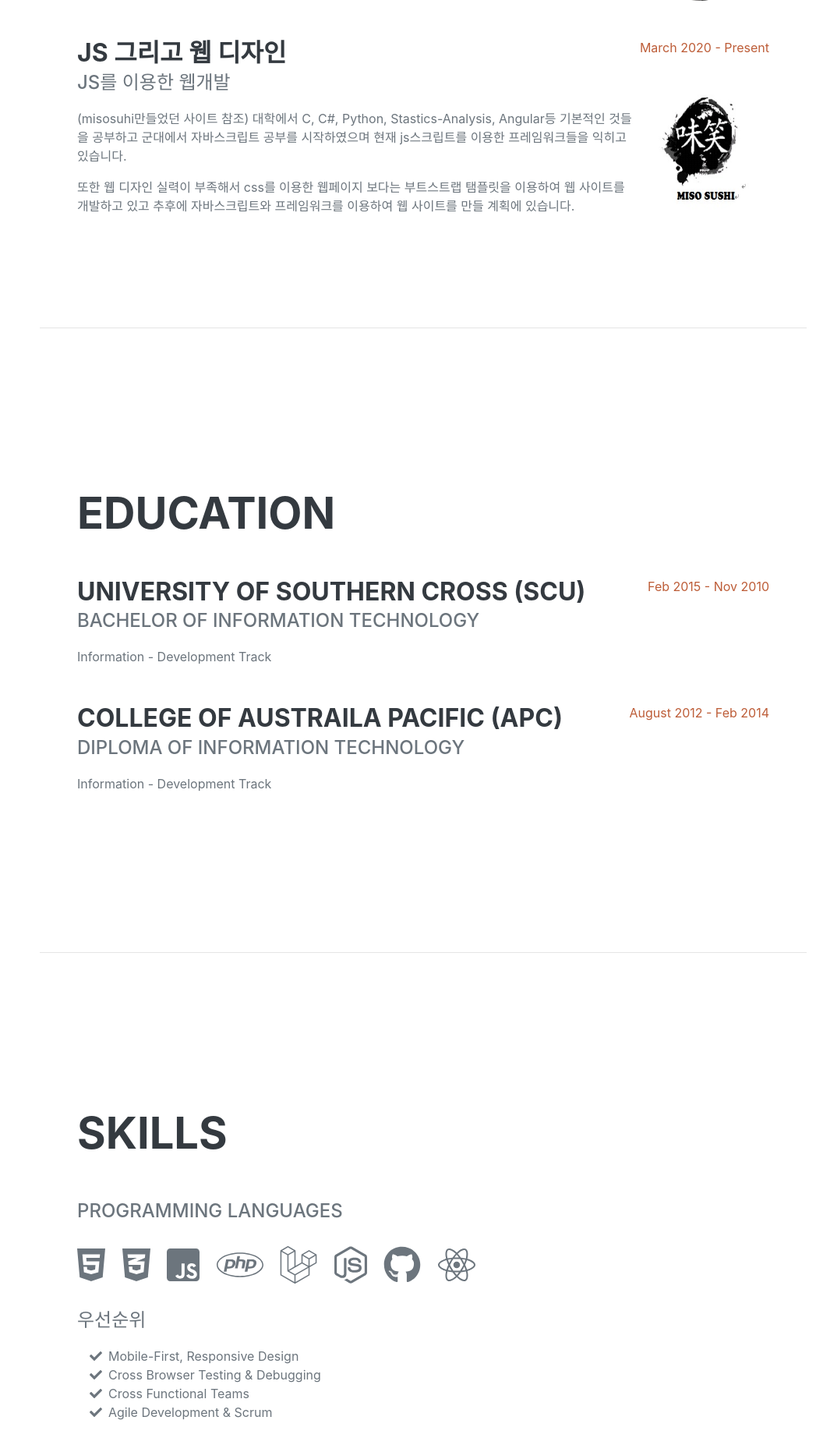
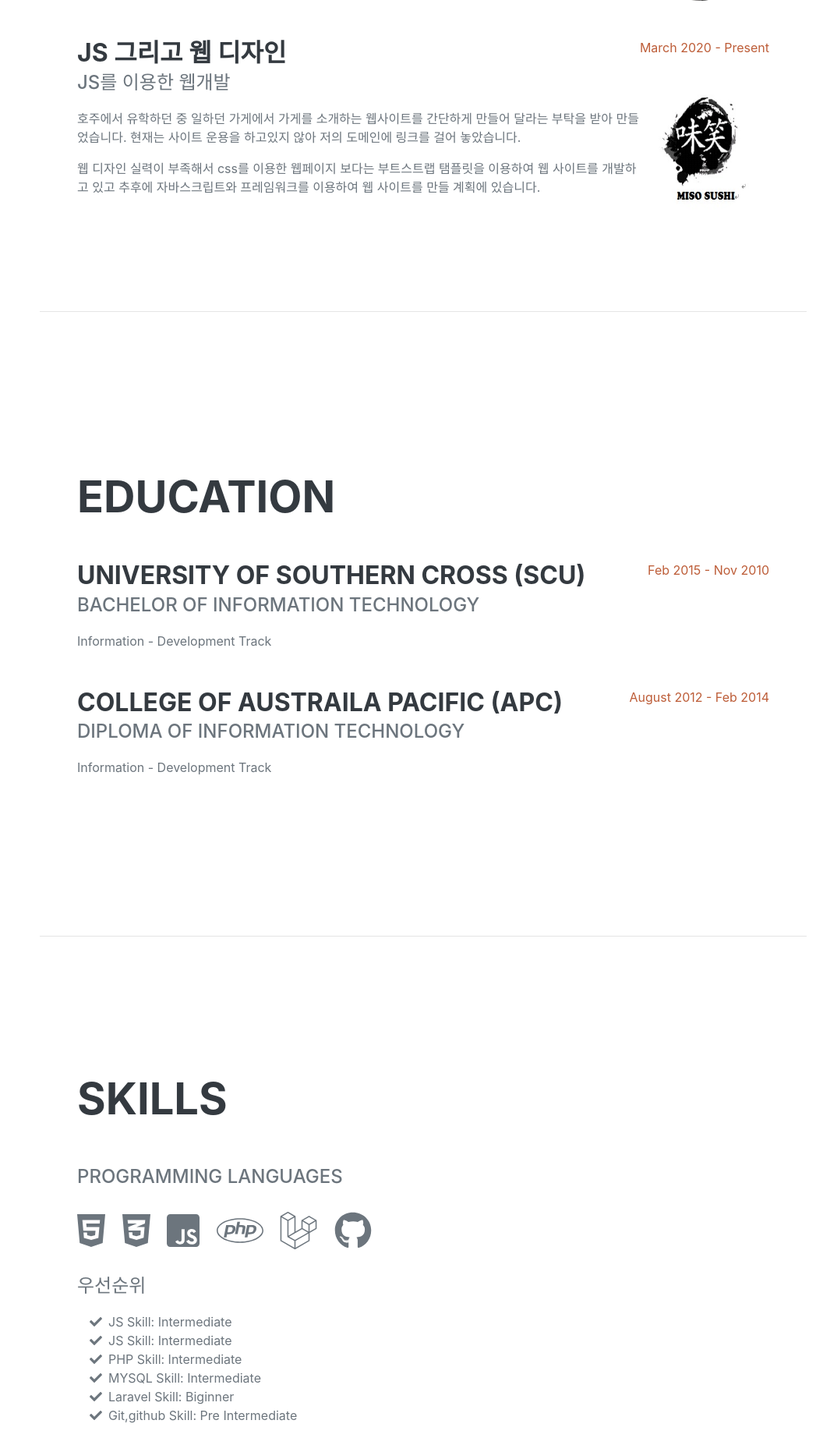
Before and after one commit to korea0915/kimygsite, a PHP site: page /index.php in a window 1280 px wide. Shown: the part 1587-3440 px from the top of the page at 78% size, without its empty margins (233-1280 px from the left). Run offline with PHP 8.4, Linux system fonts and the light colour scheme; data that the repository does not hold is empty; a stand-in replaces the project's code that opens the database connection; some web fonts are replaced.

Commit message:
change index.php

```diff
--- a/index.php
+++ b/index.php
@@ -13,11 +13,15 @@
                         <a href="mailto:nadabtbs@gmail.com">nadabtbs@email.com</a>
                     </div>
                     <p class="lead mb-5">
-                      나에대한 소개
+                      나에대한 소개<br>
+                      저는 21살에 호주로 유학을 가서 28살까지 호주에서 생활을 하엿고 한국에 들어와서 바로 군대에 입대 하였으며 얼마전에 전역을 하였습니다.
+                      &ensp;호주에 있으면서 다양한 사람들을 만나고 생활하면서 여러가지 환경에서 적응하는 법과 넓은 시각을 가질 수 있는 기회였습니다.<br>
+                      저의 장점으로는 어디서든 잘 적응할 수 있는 적응력과 성실함 입니다. 무슨 일을 하던 책임감을 가지고 할 수 있습니다.
+                      단점으로는 조금 내성적인 성격와 즉흥적인 성격입니다.
                     </p>
                     <div class="social-icons">
-                        <a class="social-icon" href="#"><i class="fab fa-github"></i></a>
-                        <a class="social-icon" href="#"><i class="fab fa-facebook-f"></i></a>
+                        <a class="social-icon" href="https://github.com/korea0915/kimygsite"><i class="fab fa-github"></i></a>
+                        <a class="social-icon" href="https://facebook.com/yeonggwang1"><i class="fab fa-facebook-f"></i></a>
                     </div>
                 </div>
             </section>
@@ -31,7 +35,7 @@
                             <h3 class="mb-0">초보 웹 개발자</h3>
                             <div class="subheading mb-3">PHP와 MYSQL 개발</div>
                             <p>주로 사용하는 언어는 PHP와 MYSQL로 웹개발 하는걸 즐깁니다. &ensp;아직도 부족한게 많다고 느끼고 배움을 게을리 하지 않고 있습니다.</p>
-                            <p class="mb-0">최근 Laravel framework를 익히고 있으며 빠르게 변해가는 트렌드를 따라가기위해 노력하고 배우고 있습니다.</p>
+                            <p class="mb-0">이 사이트는 메인페이지를 제외하고 PHP와 MYSQL로만 만들어 봤습니다.</p>
                         </div>
                         <div class="flex-shrink-0">
                             <span class="text-primary">March 2012 - Present</span>
@@ -42,7 +46,7 @@
                         <div class="flex-grow-1">
                             <h3 class="mb-0">웹 서버</h3>
                             <div class="subheading mb-3">웹서버 이전 작업</div>
-                            <p>(나중에 클럽에스프레소 사이트 사진과 링크)
+                            <p>
                               클럽에스프레소 쇼핑몰 사이트 새로 리뉴얼 작업에 따라 Cafe24에서 고도몰로 데이터 이전 작업경험.</p>
                               <p class="mb-0">그 경험을 바탕으로 서버가 어떻게 작동하는지 도메인은 무엇인기 배울 수 있었고
                               웹서버를 만드는 방법에 대해서 알게되었습니다.</p>
@@ -50,23 +54,23 @@
                         </div>
                         <div class="flex-shrink-0">
                             <span class="text-primary">March 2014 - May 2014</span>
-                            <div class="scale mx-auto mt-5"><img src="assets/img/clubespresso.jpg" alt="" /></div>
+                            <div class="scale mx-auto mt-5"><a href="http://clubespresso.co.kr"><img src="assets/img/clubespresso.jpg" alt="" ></a></div>
                         </div>
                     </div>
                     <div class="d-flex flex-column flex-md-row justify-content-between mb-5">
                         <div class="flex-grow-1">
                             <h3 class="mb-0">JS 그리고 웹 디자인</h3>
                             <div class="subheading mb-3">JS를 이용한 웹개발</div>
-                            <p>(misosuhi만들었던 사이트 참조)
-                                대학에서 C, C#, Python, Stastics-Analysis, Angular등 기본적인 것들을 공부하고 군대에서 자바스크립트 공부를 시작하였으며
-                                현재 js스크립트를 이용한 프레임워크들을 익히고 있습니다.</p>
-                                <p class="mb-0">또한 웹 디자인 실력이 부족해서 css를 이용한 웹페이지 보다는 부트스트랩 탬플릿을 이용하여 웹 사이트를
+                            <p>호주에서 유학하던 중 일하던 가게에서 가게를 소개하는 웹사이트를 간단하게 만들어 달라는 부탁을 받아 만들었습니다.
+                                현재는 사이트 운용을 하고있지 않아 저의 도메인에 링크를 걸어 놓았습니다.
+                            </p>
+                                <p class="mb-0"> 웹 디자인 실력이 부족해서 css를 이용한 웹페이지 보다는 부트스트랩 탬플릿을 이용하여 웹 사이트를
                                 개발하고 있고 추후에 자바스크립트와 프레임워크를 이용하여 웹 사이트를 만들 계획에 있습니다.</p>
                             </p>
                         </div>
                         <div class="flex-shrink-0">
                             <span class="text-primary">March 2020 - Present</span>
-                            <div class="scale mx-auto mt-5"><img src="assets/img/miso.jpg" alt="" /></div>
+                            <div class="scale mx-auto mt-5"><a href="../miso/"><img src="assets/img/miso.jpg" alt="" ></a></div>
                         </div>
                     </div>
                 </div>
@@ -106,27 +110,33 @@
                         <li class="list-inline-item"><i class="fab fa-js-square"></i></li>
                         <li class="list-inline-item"><i class="fab fa-php"></i></li>
                         <li class="list-inline-item"><i class="fab fa-laravel"></i></li>
-                        <li class="list-inline-item"><i class="fab fa-node-js"></i></li>
                         <li class="list-inline-item"><i class="fab fa-github"></i></li>
-                        <li class="list-inline-item"><i class="fab fa-react"></i></li>
                     </ul>
                     <div class="subheading mb-3">우선순위</div>
                     <ul class="fa-ul mb-0">
                         <li>
                             <span class="fa-li"><i class="fas fa-check"></i></span>
-                            Mobile-First, Responsive Design
+                            JS Skill: Intermediate
                         </li>
                         <li>
                             <span class="fa-li"><i class="fas fa-check"></i></span>
-                            Cross Browser Testing & Debugging
+                            JS Skill: Intermediate
                         </li>
                         <li>
                             <span class="fa-li"><i class="fas fa-check"></i></span>
-                            Cross Functional Teams
+                            PHP Skill: Intermediate
                         </li>
                         <li>
                             <span class="fa-li"><i class="fas fa-check"></i></span>
-                            Agile Development & Scrum
+                            MYSQL Skill: Intermediate
+                        </li>
+                        <li>
+                            <span class="fa-li"><i class="fas fa-check"></i></span>
+                            Laravel Skill: Biginner
+                        </li>
+                        <li>
+                            <span class="fa-li"><i class="fas fa-check"></i></span>
+                            Git,github Skill: Pre Intermediate
                         </li>
                     </ul>
                 </div>
@@ -136,8 +146,8 @@
             <section class="resume-section" id="interests">
                 <div class="resume-section-content">
                     <h2 class="mb-5">Interests</h2>
-                    <p></p>
-                    <p class="mb-0"></p>
+                    <p>저의 주된 취미는 실내에서 있는걸 좋아 하기 때문에 책 읽기, 게임 하기, IT관련 Youtube보기 입니다. </p>
+                    <p class="mb-0">밖에서 즐기는 취미로는 테니스, 농구 그리고 방탈출을 즐기고 있습니다.</p>
                 </div>
             </section>
         </div>
```
